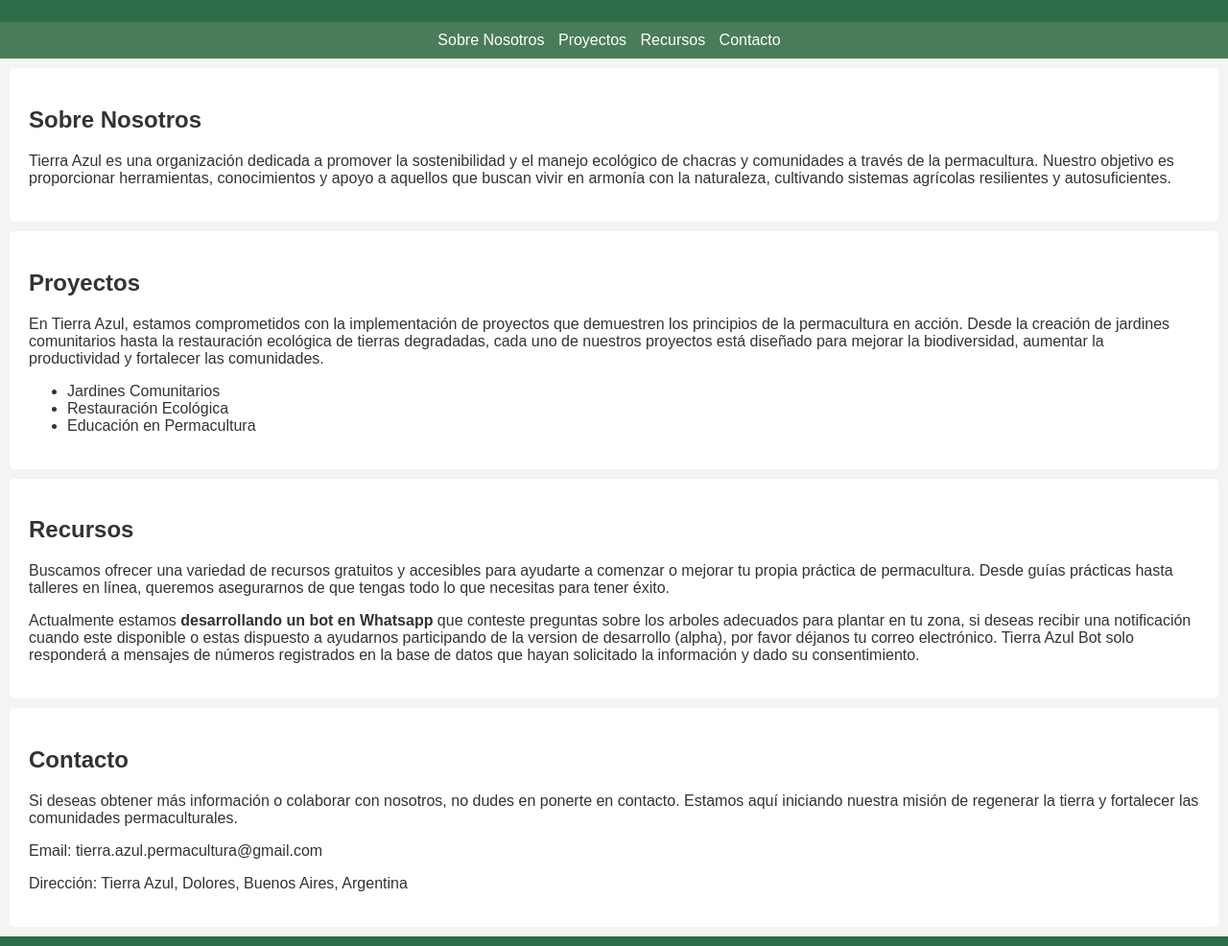
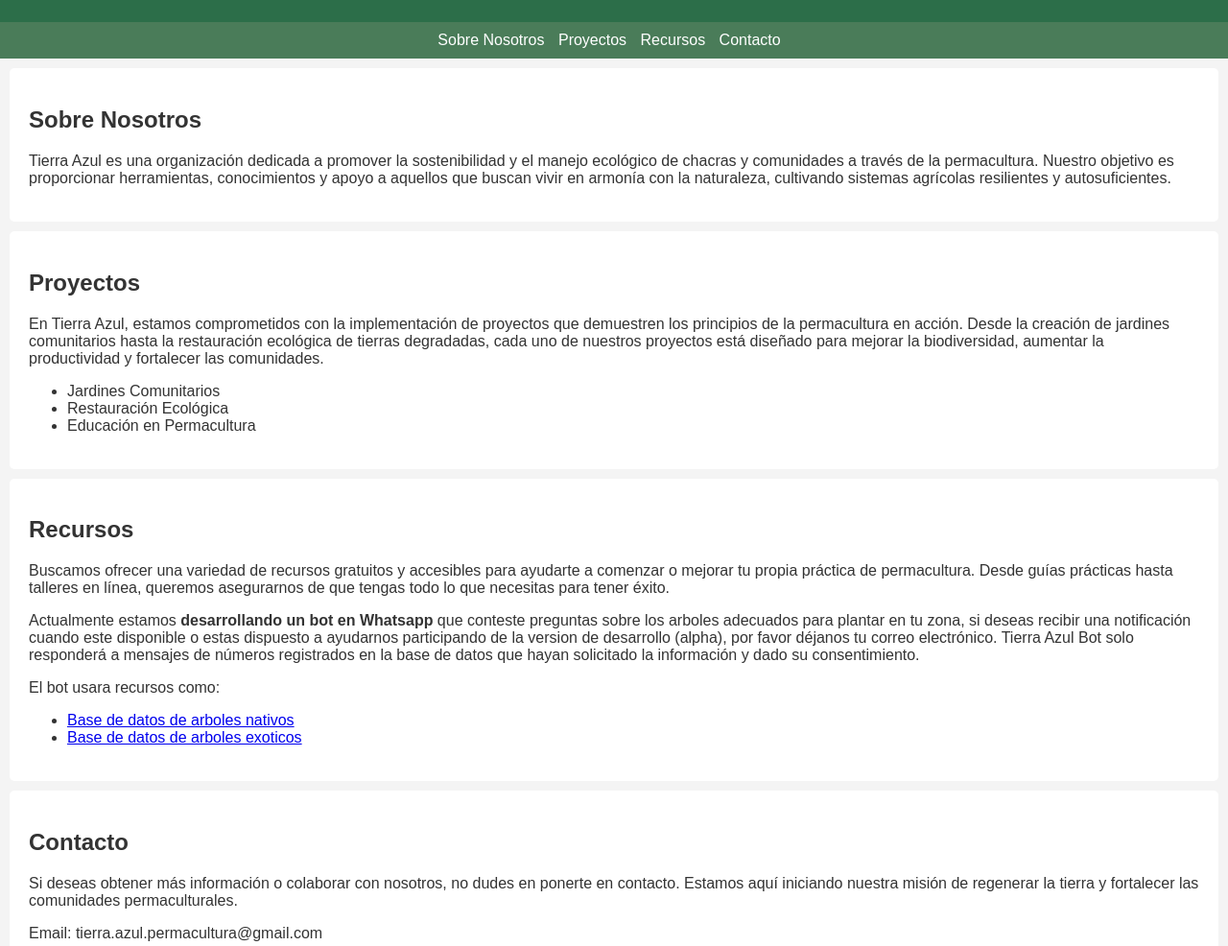
Before and after one commit to Tierra-Azul/Tierra-Azul.github.io, a plain HTML site: page index.html in a window 1280 px wide. Shown: the part 111-1097 px from the top of the page at 96% size. Drawn offline with Linux system fonts and the light colour scheme.

```diff
--- a/index.html
+++ b/index.html
@@ -56,6 +56,13 @@
             participando de la version de desarrollo (alpha), por favor déjanos tu correo electrónico. Tierra Azul Bot
             solo responderá a mensajes de números registrados en la base de datos que hayan solicitado la información y
             dado su consentimiento.</p>
+        <p>El bot usara recursos como:</p>
+        <ul>
+            <li><a
+                    href="https://nativas.lanacion.com.ar/plantas?lugar=Dolores%2C_Provincia_de_Buenos_Aires%2C_Argentina&ecoregion=Espinal&ecoregion=Pampeana&filtros=">Base
+                    de datos de arboles nativos</a></li>
+            <li><a href="https://www.argentina.gob.ar/ambiente/biodiversidad/exoticas-invasoras/lista">Base de datos de
+                    arboles exoticos</a></li>
 
     </section>
 
```
